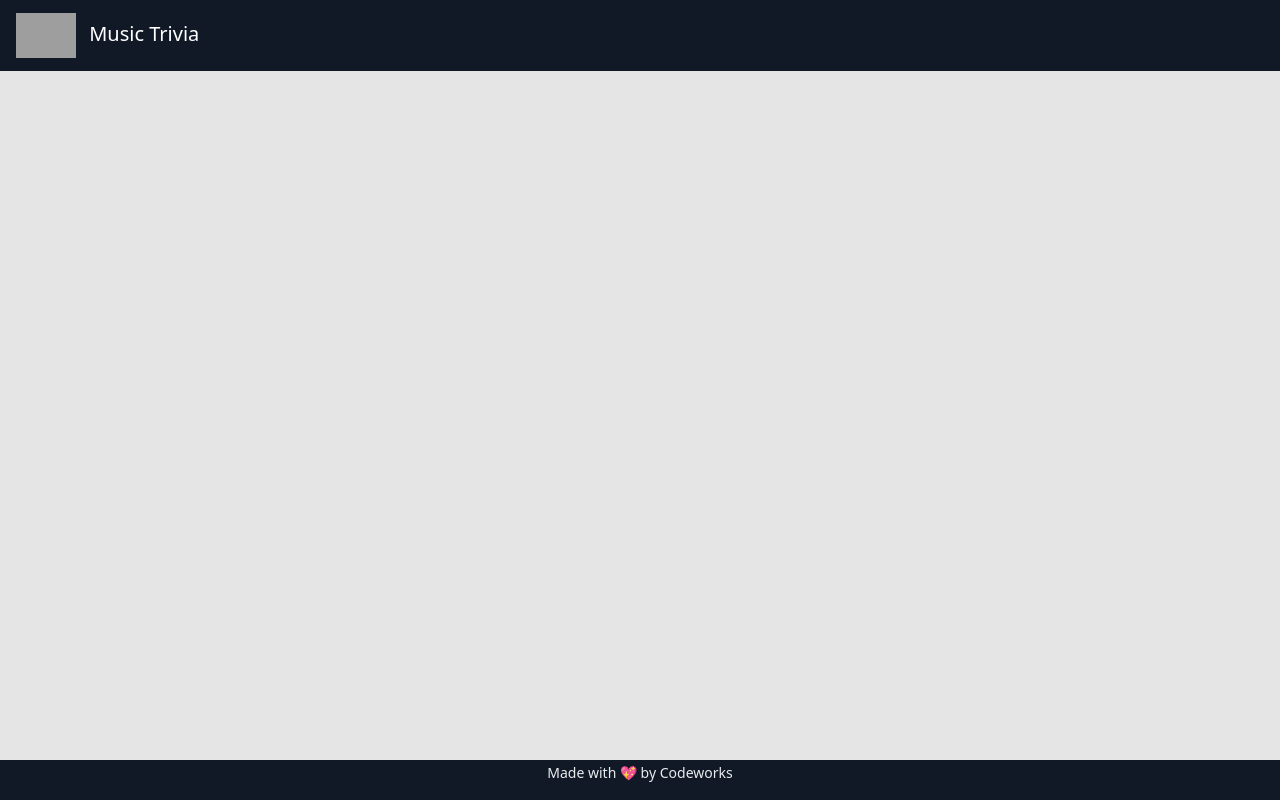
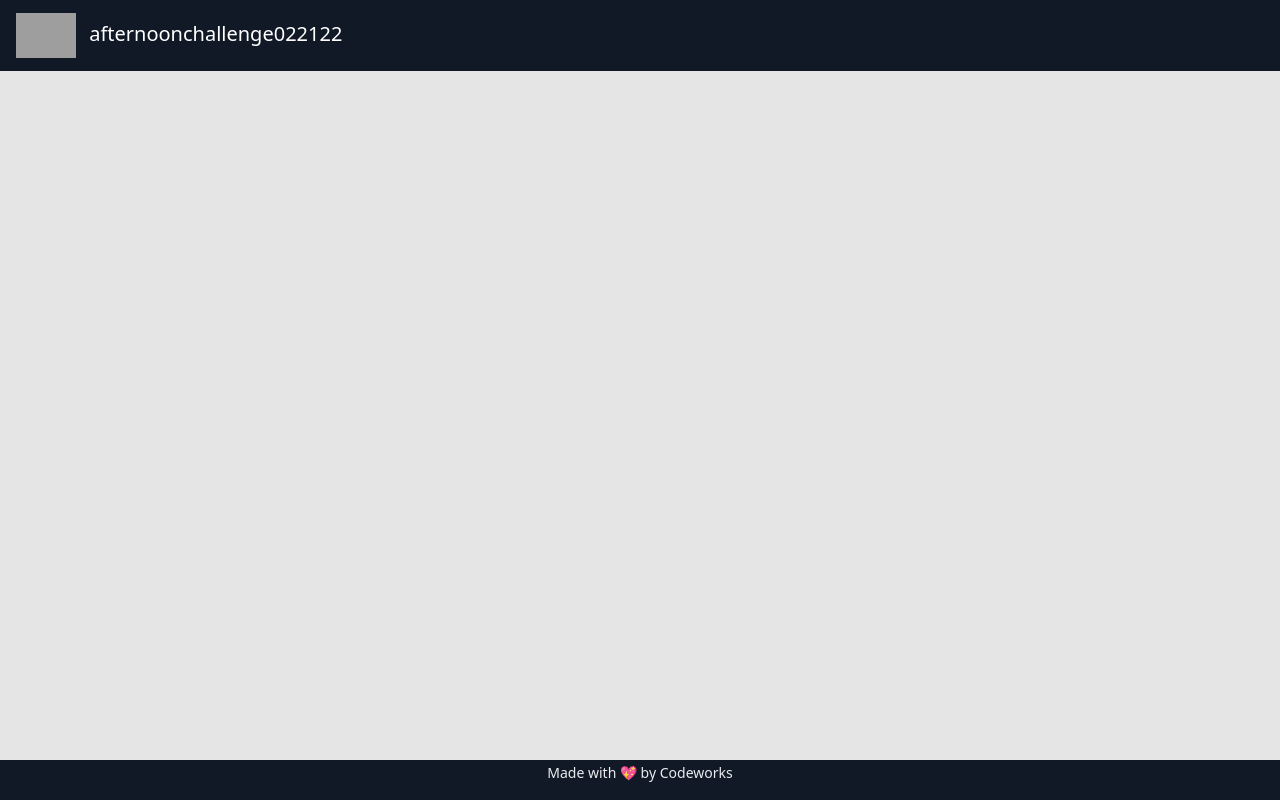
Before and after one commit to havenfricke/afternoonchallenge022122, a website with bundled scripts: page index.html in a window 1280 px wide. Built offline with nearby package versions, Linux system fonts and the light colour scheme; no server answers; grey boxes are pictures that could not be loaded; a script that the page names is missing.

Commit message:
fjdskfhdsjk

```diff
--- a/index.html
+++ b/index.html
@@ -37,7 +37,7 @@
       <a class="navbar-brand ms-3" href="#">
         <img src="https://codeworks.blob.core.windows.net/public/assets/img/cw-mark.png" height="45" alt=""
           loading="lazy">
-        <span class="ms-2">Music Trivia</span>
+        <span class="ms-2">afternoonchallenge022122</span>
       </a>
     </nav>
   </header>
```
